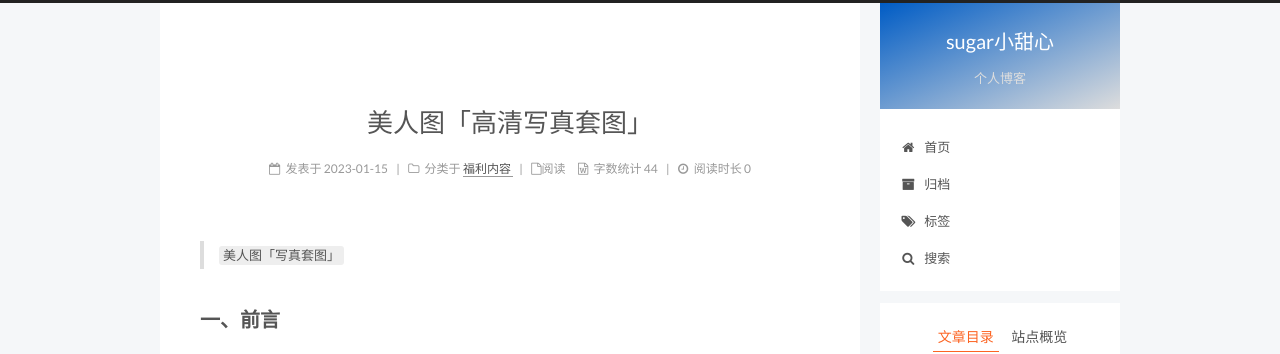
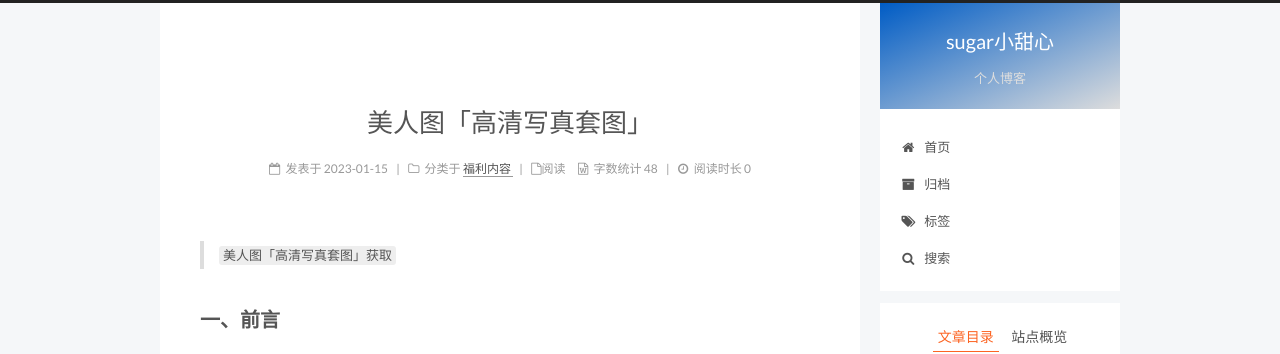
Before and after one commit to QLking/QLking.github.io, a Jekyll site: the page built from _posts/2023-01-15-美人图.md, in a window 1280 px wide. Shown: the top 354 px of the page. Built offline with Jekyll 4.4.1, drawn with Linux system fonts in a browser that asks for light colours; comment, search, counter and statistics services are not loaded.

Commit message:
文章更新

```diff
--- a/_posts/2023-01-15-美人图.md
+++ b/_posts/2023-01-15-美人图.md
@@ -8,7 +8,7 @@ tags:
 ---
 
 
-> `美人图「写真套图」`
+> `美人图「高清写真套图」获取`
 
 ## **一、前言**
 
```
